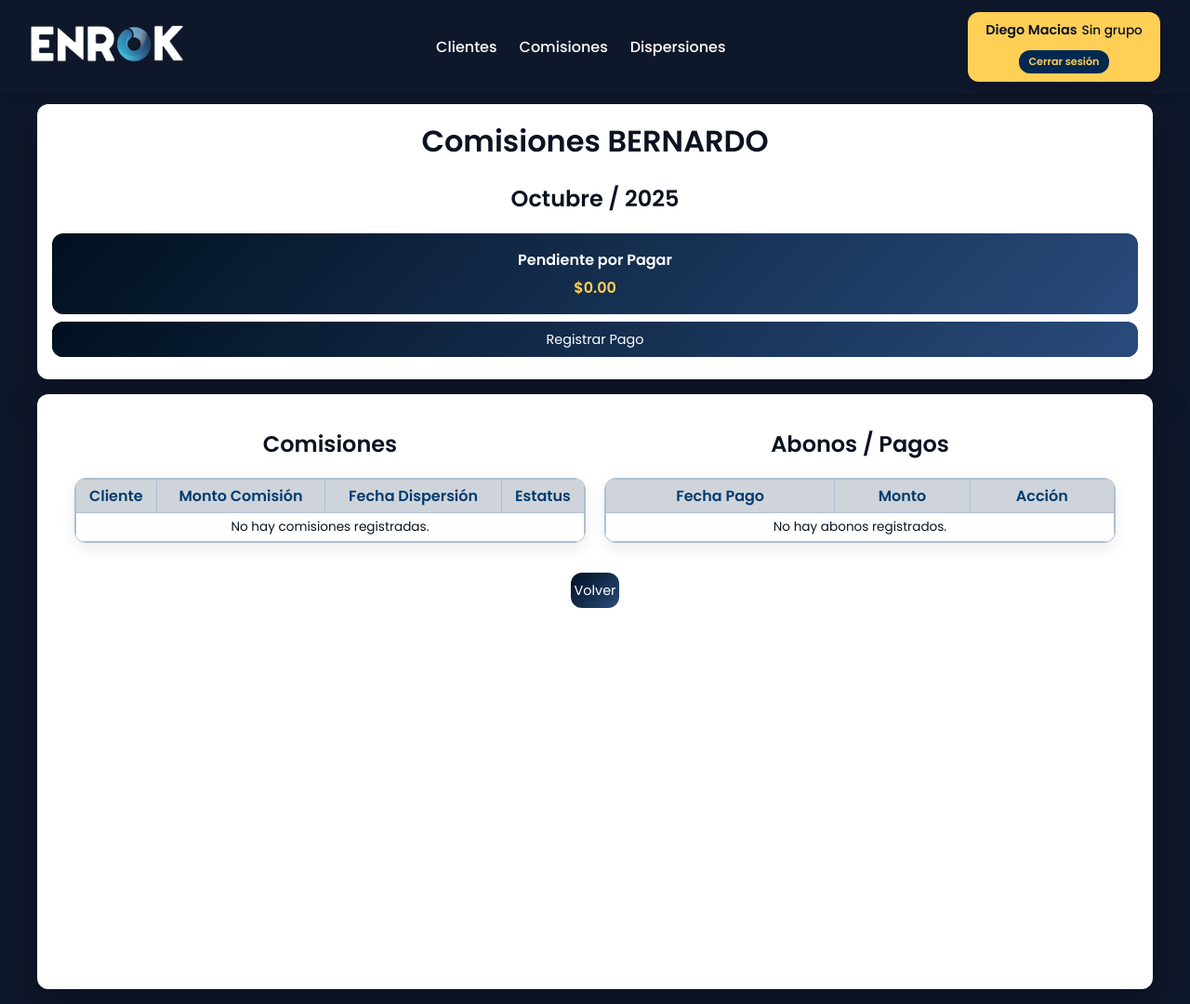
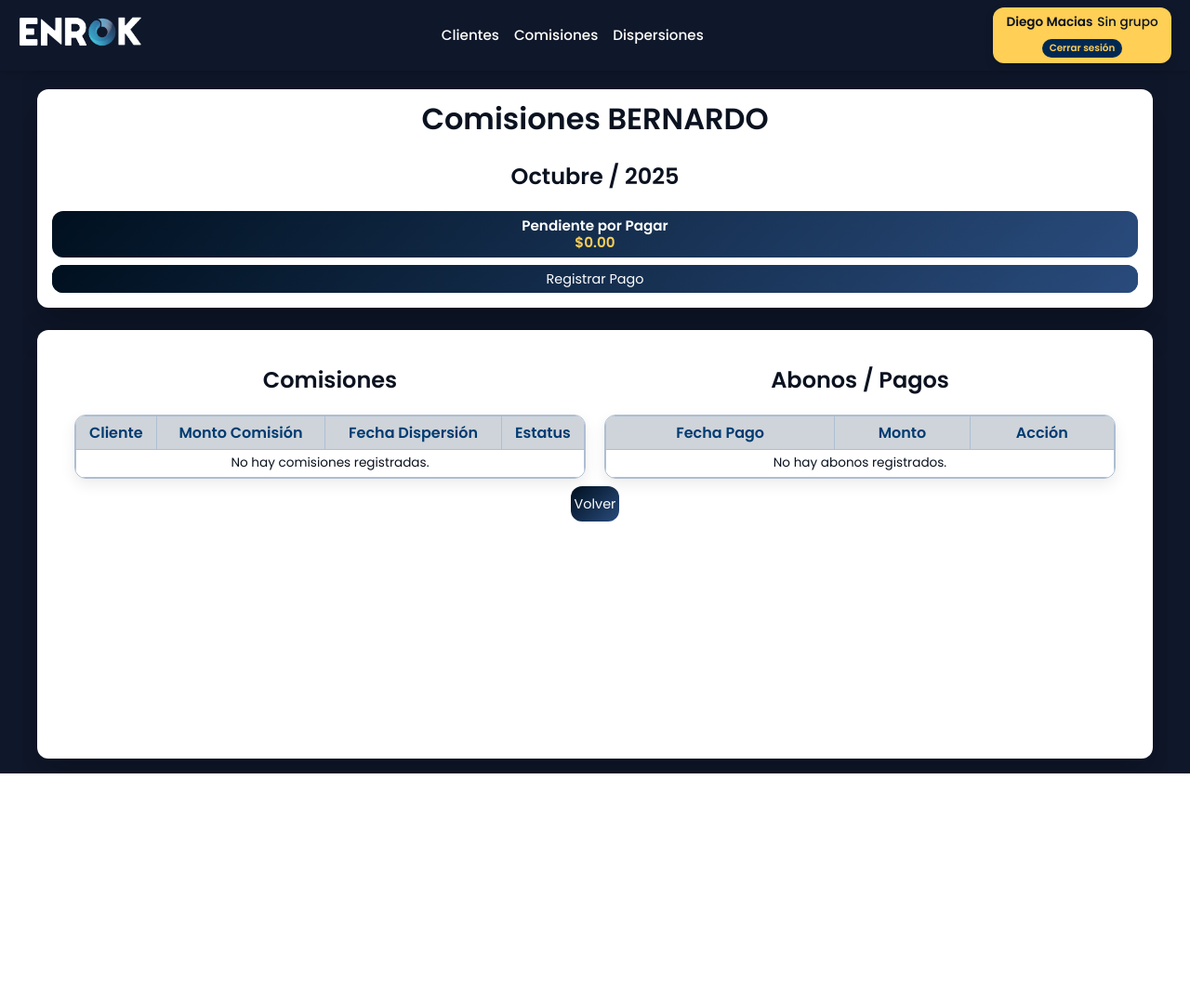
Before and after one commit to diegomacias-11/CRM-Enrok, a Django app: a page that uses templates/includes/header.html in a window 1280 px wide. Shown: the whole page at 93% size. After the commit the page ends 832 px from the top, so only its background shows below. Run offline with Django 5.2, Linux system fonts and the light colour scheme; a user stored in the database is signed in; data comes from the database, SQL or seed files in the repository; both versions use the stored data as it was after the commit.

Commit message:
correcciones visuales en templates y sobre todo ajuste de tablas

```diff
--- a/comisiones/templates/comisiones/detalle.html
+++ b/comisiones/templates/comisiones/detalle.html
@@ -84,8 +84,8 @@
       </div>
     </div>
 
-    <!-- Botón Volver (abajo del todo) -->
-    <div style="margin-top:2rem; text-align:center;">
+    <!-- Botón Volver (pegado a la tabla) -->
+    <div style="margin-top:.5rem; text-align:center;">
       <a href="{% url 'comisiones_listar' %}?mes={{ mes }}&anio={{ anio }}" class="btn filtro_pagado">Volver</a>
     </div>
   </div>
--- a/core/templates/reporte/reporte_detalle.html
+++ b/core/templates/reporte/reporte_detalle.html
@@ -43,7 +43,7 @@
       </table>
     </div>
 
-    <div style="margin-top: 2rem; text-align:center;">
+    <div style="margin-top: .5rem; text-align:center;">
       <a href="{% url 'reporte_dispersiones' %}" class="btn filtro_pagado">Volver</a>
     </div>
   </div>
--- a/static/css/style.css
+++ b/static/css/style.css
@@ -59,7 +59,7 @@ body {
 }
 
 .logo-img:hover{
-  transform: scale(1.10);
+  transform: scale(1.);
 }
 
 .nav-links {
@@ -94,6 +94,7 @@ body {
 .card {
   min-height: 80vh;
   overflow-y: auto;
+  margin-bottom: 3rem;
 }
 .card-top {
   margin-top: 5rem;
@@ -349,3 +350,158 @@ th {
     top: 6rem;
   }
 }
+/* ==== Layout: fijar altura y desplazar solo la tabla ==== */
+.main-container {
+  display: flex;
+  flex-direction: column;
+  align-items: center;
+  height: 100vh;      /* limita a la altura de la ventana */
+  overflow: hidden;   /* evita scroll en la pantalla completa */
+}
+
+.card {
+  /* anula el scroll del card, dejando que lo haga solo la tabla */
+  min-height: 0;
+  height: auto;
+  flex: 1 1 auto;     /* ocupa el espacio restante debajo de .card-top */
+  overflow: hidden;   /* no scrollea el card, solo su contenido */
+  display: flex;
+  flex-direction: column;
+}
+
+.table-container {
+  /* la tabla se expande dentro del card y maneja su propio scroll */
+  flex: 1 1 auto;
+  min-height: 0;
+  height: auto;
+  max-height: none;   /* se controla por el alto del card */
+}
+/* ==== Tabla: scroll horizontal sin cortar ==== */
+.table-container {
+  /* permitir scroll explícito en ambos ejes */
+  overflow-x: auto;
+  overflow-y: auto;
+  width: 100%;
+  max-width: 100%;
+  -webkit-overflow-scrolling: touch;
+}
+
+/* la tabla puede crecer más allá del ancho del contenedor si es necesario */
+.table-container table {
+  width: max-content;
+  min-width: 100%;
+  border-collapse: collapse;
+}
+
+/* evitar cortes de contenido en celdas, salvo excepciones específicas */
+.table-container th,
+.table-container td {
+  white-space: nowrap;
+}
+
+/* permitir múltiples líneas en la columna de Comentarios (12ª) */
+.table-container th:nth-child(12),
+.table-container td:nth-child(12) {
+  white-space: normal;
+  max-width: 420px; /* ajustable */
+  word-break: break-word;
+}
+
+/* permitir múltiples líneas también en la columna Nombre (2ª) */
+.table-container th:nth-child(2),
+.table-container td:nth-child(2) {
+  white-space: normal;
+  max-width: 280px; /* ajustable */
+  word-break: break-word;
+}
+
+/* encabezado fijo dentro del contenedor al hacer scroll vertical */
+.table-container tr:first-child th {
+  position: sticky;
+  top: 0;
+  z-index: 1;
+}
+/* ==== Scrollbars unificados y más transparentes ==== */
+/* Firefox */
+.table-container {
+  scrollbar-width: thin; /* grosor fino y uniforme */
+  scrollbar-color: rgba(174,190,210,.35) transparent;
+}
+/* WebKit (Chrome, Edge, Safari) */
+.table-container::-webkit-scrollbar {
+  width: 8px;   /* grosor vertical */
+  height: 8px;  /* grosor horizontal */
+}
+.table-container::-webkit-scrollbar-thumb {
+  background-color: rgba(174,190,210,.35); /* más transparente */
+  border-radius: 12px;
+  background-clip: padding-box;
+  border: 2px solid transparent; /* crea efecto de transparencia */
+}
+.table-container::-webkit-scrollbar-thumb:hover {
+  background-color: rgba(128,148,176,.55);
+}
+.table-container::-webkit-scrollbar-track {
+  background: transparent;
+}
+.table-container::-webkit-scrollbar-corner {
+  background: transparent;
+}
+/* ==== Compactar card-top para ganar altura al listado ==== */
+.card-top {
+  padding-top: .5rem;
+  padding-bottom: .5rem;
+  margin-top: 4rem;      /* antes: 5rem */
+  margin-bottom: .5rem;  /* reduce separación con la tabla */
+}
+
+.card-top h1 {
+  margin-bottom: .5rem;  /* antes: 1rem */
+}
+
+.card-top .pendiente-box {
+  padding: .5rem .75rem; /* antes: 1rem */
+  gap: 2rem;             /* antes: 6rem */
+}
+
+.card-top .actions {
+  gap: .4rem;            /* antes: .6rem */
+}
+
+.card-top .actions form {
+  gap: .4rem;            /* antes: .6rem */
+}
+
+.card-top select {
+  padding: 4px 6px;      /* antes: 7px 8px */
+}
+
+.card-top .btn,
+.card-top .btn_filtros {
+  line-height: 26px;     /* antes: 30px */
+  padding: 2px 8px;      /* antes: 4px 8px */
+}
+
+.card-top .pendiente-box > div {
+  min-width: 140px;      /* antes: 180px */
+}
+
+.card-top .pendiente-box h2,
+.card-top .pendiente-box .monto,
+.card-top .pendiente-box p {
+  font-size: .95rem;     /* compacta tipografía levemente */
+}
+
+.card {
+  margin-bottom: 1rem;   /* antes: 3rem, evita desperdiciar alto útil */
+}
+/* ==== Compactar título y monto en pendiente-box ==== */
+.card-top .pendiente-box:not(:has(> div)) {
+  gap: 0.15rem; /* antes: 0.3rem */
+}
+
+.card-top .pendiente-box h2,
+.card-top .pendiente-box .monto {
+  margin: 0;
+  line-height: 1.05; /* acerca más las líneas */
+}
--- a/templates/includes/header.html
+++ b/templates/includes/header.html
@@ -1,7 +1,13 @@
 {% load static %}
 <style>
+  /* Compactar altura del header */
+  .navbar.navbar--compact { padding: 0.5rem 1.25rem; }
+  .navbar.navbar--compact .container { gap: 0.5rem; }
+  .navbar.navbar--compact .logo-img { height: 32px; }
+  .navbar.navbar--compact .nav-links { gap: 1rem; }
+  .navbar.navbar--compact .nav-links a { font-size: .95rem; }
   /* ======= USER BOX ======= */
-  .user-box {
+  .navbar.navbar--compact .user-box {
     display: flex;
     flex-direction: column;
     align-items: center;
@@ -9,11 +15,11 @@
     background: #ffcf56;
     color: #0b1220;
     gap: 0.25rem;
-    padding: .6rem 1.2rem;
+    padding: .4rem .9rem; /* más compacto */
     border-radius: 12px;
     font-weight: 700;
     box-shadow: 0 4px 10px rgba(0,0,0,.15);
-    font-size: .9rem;
+    font-size: .85rem;
     text-align: center;
   }
 
@@ -41,16 +47,16 @@
   }
 
   /* ======= BOTÓN LOGOUT ======= */
-  .logout-btn {
+  .navbar.navbar--compact .logout-btn {
     all: unset;
-    margin-top: .4rem;
-    padding: 4px 10px;
+    margin-top: .2rem;
+    padding: 2px 8px;
     text-decoration: none;
     display: inline-block;
     color: #ffcf56;
     background: #002952;
     border: none;
-    font-size: .7rem;
+    font-size: .65rem;
     font-weight: 600;
     text-align: center;
     cursor: pointer;
@@ -63,7 +69,7 @@
   }
 </style>
 
-<header class="navbar">
+<header class="navbar navbar--compact">
   <div class="container">
     <div class="logo-box">
       <a href="{% url 'enrok' %}" class="logo-link">
```
Also changed, not shown: db.sqlite3.
